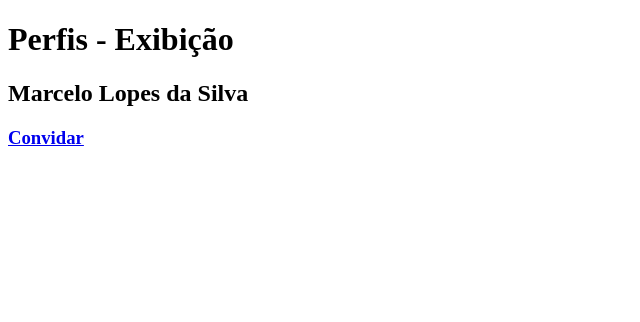
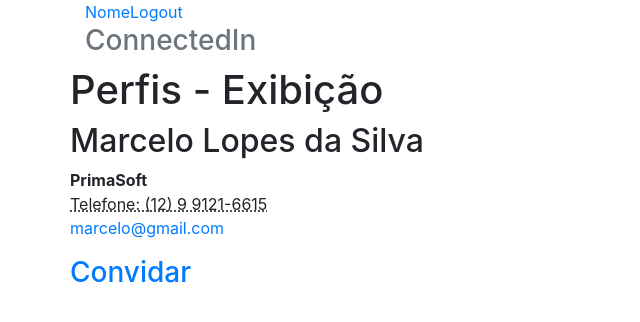
Before and after one commit to desenv-marcelo-silva/django-alura, a Django app: page /perfis/1 in a window 1280 px wide. Shown: the top 322 px of the page, without its empty margins (0-640 px from the left). Run offline with Django 3.2, Linux system fonts and the light colour scheme; data comes from the database, SQL or seed files in the repository; some libraries are stand-ins or nearby versions.

Commit message:
Adicionar o bootstrap. Criando templates base e nova pasta static para o Django prover esse conteúdo.

```diff
--- /dev/null
+++ b/connectedin/perfis/templates/base.html
@@ -0,0 +1,30 @@
+{% load staticfiles %}
+<!DOCTYPE html>
+<html lang="pt-br">
+<head>
+    <meta charset="UTF-8">
+    <meta name="viewport" content="width=device-width">
+    <link rel="stylesheet" href="{% static 'styles/bootstrap.css'%}">
+    <link rel="stylesheet" href="{% static 'styles/main.css'%}">
+    <title>ConnectedIn</title>
+</head>
+<body>
+    <div class="container">
+        <div class="header">
+            <ul class="nav nav-pills pull-right">
+                <li><a href="{% url 'index' %}" class="href">Nome</a></li>
+                <li><a href="/logout/" class="href">Logout</a></li>
+            </ul>
+            <h3 class="text-muted">
+            ConnectedIn
+            </h3>
+        </div>
+        <div class="row content">
+            {% block body %}
+            {% endblock %}
+        </div>
+    </div>
+
+
+</body>
+</html>
--- a/connectedin/perfis/templates/perfil.html
+++ b/connectedin/perfis/templates/perfil.html
@@ -1,12 +1,16 @@
-<!DOCTYPE html>
-<html lang="pt-br">
-<head>
-    <meta charset="UTF-8">
-    <title>ConnectedIn</title>
-</head>
-<body>
-    <h1>Perfis - Exibição</h1>
-    <h2>{{perfil.nome}}</h2>
-    <h3><a href="{% url 'convidar' perfil.id %}">Convidar</a></h3>
-</body>
-</html>
+{% extends "base.html" %}
+{% block body %}
+<div class="row">
+    <div class="col-lg-12">
+        <h1>Perfis - Exibição</h1>
+        <h2>{{perfil.nome}}</h2>
+
+        <address>
+            <strong>{{ perfil.empresa }}</strong><br />
+            <abbr title="Telefone">Telefone: {{perfil.telefone}}</abbr><br />
+            <a href="mailto: {{ perfil.email }}">{{perfil.email}}</a>
+        </address>
+        <h3><a href="{% url 'convidar' perfil.id %}">Convidar</a></h3>
+    </div>
+</div>
+{% endblock %}
--- a/connectedin/perfis/urls.py
+++ b/connectedin/perfis/urls.py
@@ -4,5 +4,5 @@ from perfis import views
 urlpatterns = patterns('',
     url(r'^$', views.index, name='index'),
     url(r'^perfis/(?P<perfil_id>\d+)$', views.exibir, name='exibir'),
-    url(r'^perfis/(?P<perfil_id>\d+)/convidar$', views.convidar, name='exibir')
+    url(r'^perfis/(?P<perfil_id>\d+)/convidar$', views.convidar, name='convidar')
 )
```
Also changed, not shown: connectedin/perfis/templates/index.html (+11 -10 lines).
